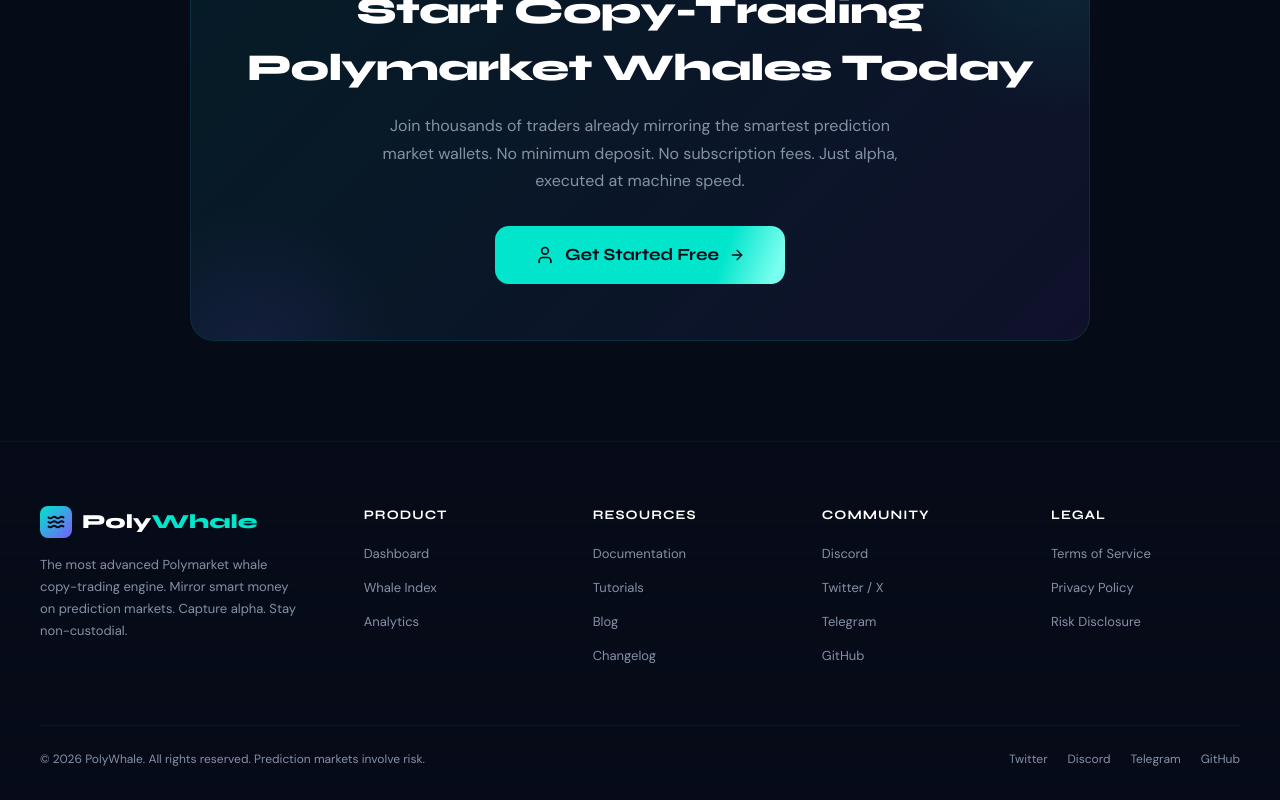
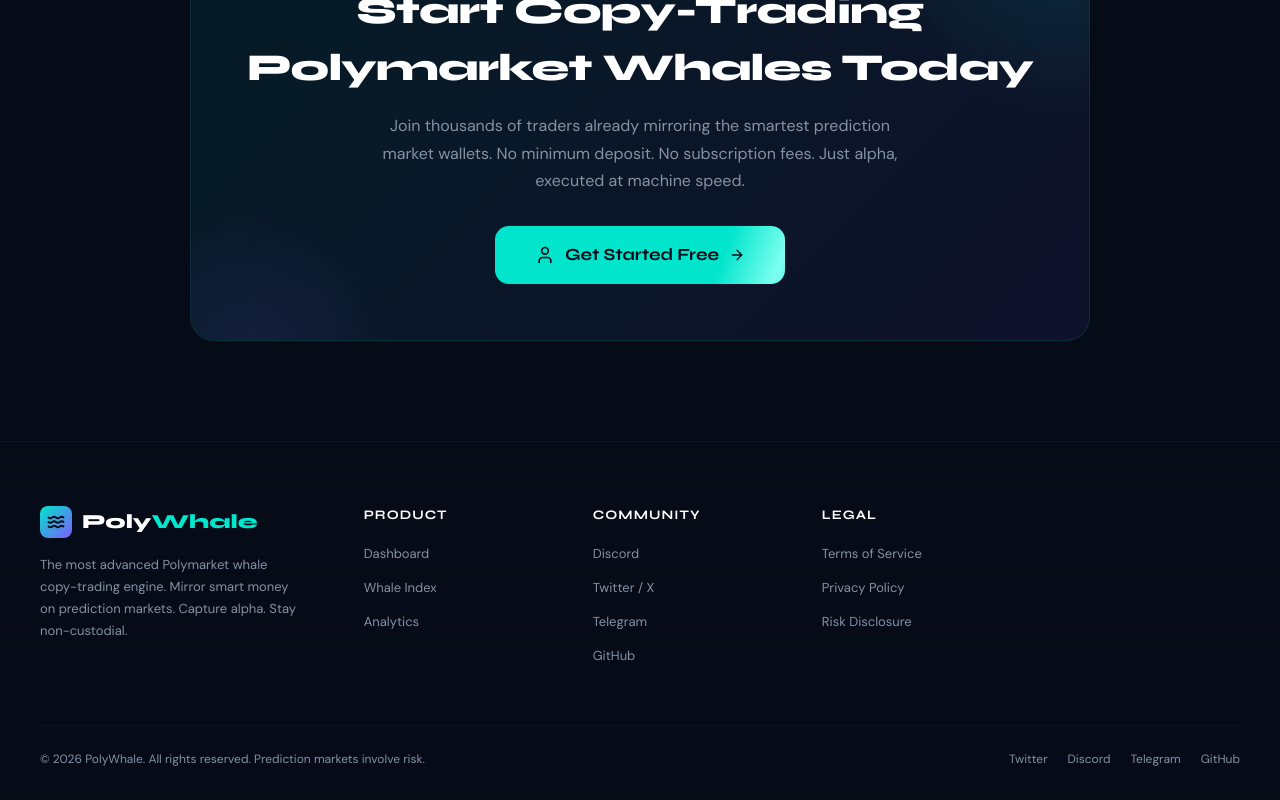
Before and after one commit to polywhaleburnerlol/polywhale, a Next.js app: page / in a window 1280 px wide. Shown: the part 2548-3348 px from the top of the page. Built offline with nearby package versions, Linux system fonts and the light colour scheme.

Commit message:
Remove Resources column from footer

```diff
--- a/app/page.tsx
+++ b/app/page.tsx
@@ -1863,12 +1863,6 @@ function Footer(): React.JSX.Element {
       { label: "Whale Index", href: "/whales" },
       { label: "Analytics",   href: "/#stats" },
     ]},
-    { title: "Resources", links: [
-      { label: "Documentation", href: "#" },
-      { label: "Tutorials",     href: "#" },
-      { label: "Blog",          href: "#" },
-      { label: "Changelog",     href: "#" },
-    ]},
     { title: "Community", links: [
       { label: "Discord",     href: "#" },
       { label: "Twitter / X", href: "#" },
```
